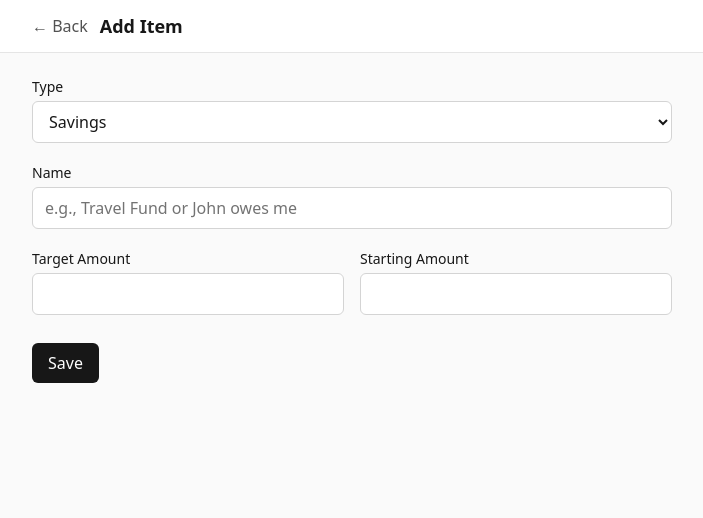
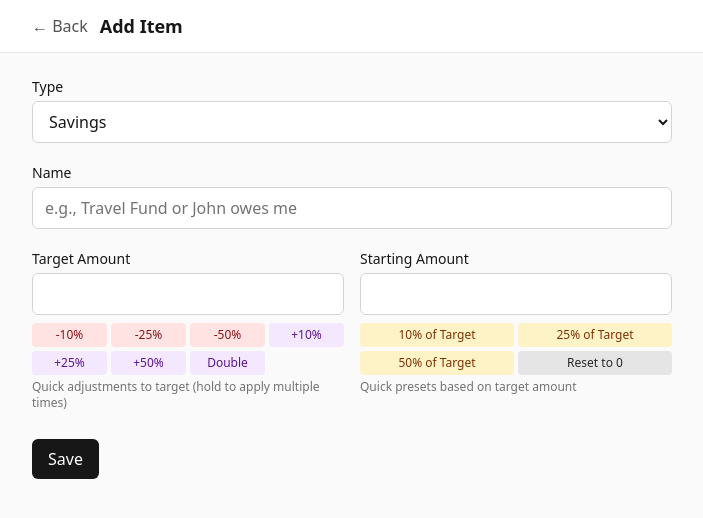
Before and after one commit to e2chat/finman, a Nuxt app: page /add in a window 1280 px wide. Shown: the top 518 px of the page, without its empty margins (288-991 px from the left). Built offline with nearby package versions, Linux system fonts and the light colour scheme.

Commit message:
feat: add quick adjustment buttons for target and starting amounts

```diff
--- a/app/pages/add.vue
+++ b/app/pages/add.vue
@@ -52,10 +52,27 @@ function save() {
           <div>
             <label class="block text-sm font-medium mb-1 text-neutral-900 dark:text-neutral-100">Target Amount</label>
             <input v-model.number="targetAmount" type="number" min="0" step="0.01" class="w-full rounded-md border border-neutral-300 dark:border-neutral-600 bg-white dark:bg-neutral-800 text-neutral-900 dark:text-neutral-100 px-3 py-2" />
+            <div class="mt-2 grid grid-cols-2 sm:grid-cols-4 gap-1">
+              <button type="button" @click="targetAmount = (targetAmount || 0) * 0.9" class="text-xs rounded bg-red-100 dark:bg-red-900 text-red-900 dark:text-red-100 px-2 py-1 hover:bg-red-200 dark:hover:bg-red-800">-10%</button>
+              <button type="button" @click="targetAmount = (targetAmount || 0) * 0.75" class="text-xs rounded bg-red-100 dark:bg-red-900 text-red-900 dark:text-red-100 px-2 py-1 hover:bg-red-200 dark:hover:bg-red-800">-25%</button>
+              <button type="button" @click="targetAmount = (targetAmount || 0) * 0.5" class="text-xs rounded bg-red-100 dark:bg-red-900 text-red-900 dark:text-red-100 px-2 py-1 hover:bg-red-200 dark:hover:bg-red-800">-50%</button>
+              <button type="button" @click="targetAmount = (targetAmount || 0) * 1.1" class="text-xs rounded bg-purple-100 dark:bg-purple-900 text-purple-900 dark:text-purple-100 px-2 py-1 hover:bg-purple-200 dark:hover:bg-purple-800">+10%</button>
+              <button type="button" @click="targetAmount = (targetAmount || 0) * 1.25" class="text-xs rounded bg-purple-100 dark:bg-purple-900 text-purple-900 dark:text-purple-100 px-2 py-1 hover:bg-purple-200 dark:hover:bg-purple-800">+25%</button>
+              <button type="button" @click="targetAmount = (targetAmount || 0) * 1.5" class="text-xs rounded bg-purple-100 dark:bg-purple-900 text-purple-900 dark:text-purple-100 px-2 py-1 hover:bg-purple-200 dark:hover:bg-purple-800">+50%</button>
+              <button type="button" @click="targetAmount = (targetAmount || 0) * 2" class="text-xs rounded bg-purple-100 dark:bg-purple-900 text-purple-900 dark:text-purple-100 px-2 py-1 hover:bg-purple-200 dark:hover:bg-purple-800">Double</button>
+            </div>
+            <p class="text-xs text-neutral-500 dark:text-neutral-400 mt-1">Quick adjustments to target (hold to apply multiple times)</p>
           </div>
           <div>
             <label class="block text-sm font-medium mb-1 text-neutral-900 dark:text-neutral-100">Starting Amount</label>
             <input v-model.number="currentAmount" type="number" min="0" step="0.01" class="w-full rounded-md border border-neutral-300 dark:border-neutral-600 bg-white dark:bg-neutral-800 text-neutral-900 dark:text-neutral-100 px-3 py-2" />
+            <div class="mt-2 grid grid-cols-2 gap-1">
+              <button type="button" @click="currentAmount = (targetAmount || 0) * 0.1" class="text-xs rounded bg-amber-100 dark:bg-amber-900 text-amber-900 dark:text-amber-100 px-2 py-1 hover:bg-amber-200 dark:hover:bg-amber-800">10% of Target</button>
+              <button type="button" @click="currentAmount = (targetAmount || 0) * 0.25" class="text-xs rounded bg-amber-100 dark:bg-amber-900 text-amber-900 dark:text-amber-100 px-2 py-1 hover:bg-amber-200 dark:hover:bg-amber-800">25% of Target</button>
+              <button type="button" @click="currentAmount = (targetAmount || 0) * 0.5" class="text-xs rounded bg-amber-100 dark:bg-amber-900 text-amber-900 dark:text-amber-100 px-2 py-1 hover:bg-amber-200 dark:hover:bg-amber-800">50% of Target</button>
+              <button type="button" @click="currentAmount = 0" class="text-xs rounded bg-neutral-200 dark:bg-neutral-700 text-neutral-800 dark:text-neutral-100 px-2 py-1 hover:bg-neutral-300 dark:hover:bg-neutral-600">Reset to 0</button>
+            </div>
+            <p class="text-xs text-neutral-500 dark:text-neutral-400 mt-1">Quick presets based on target amount</p>
           </div>
         </div>
 
```
